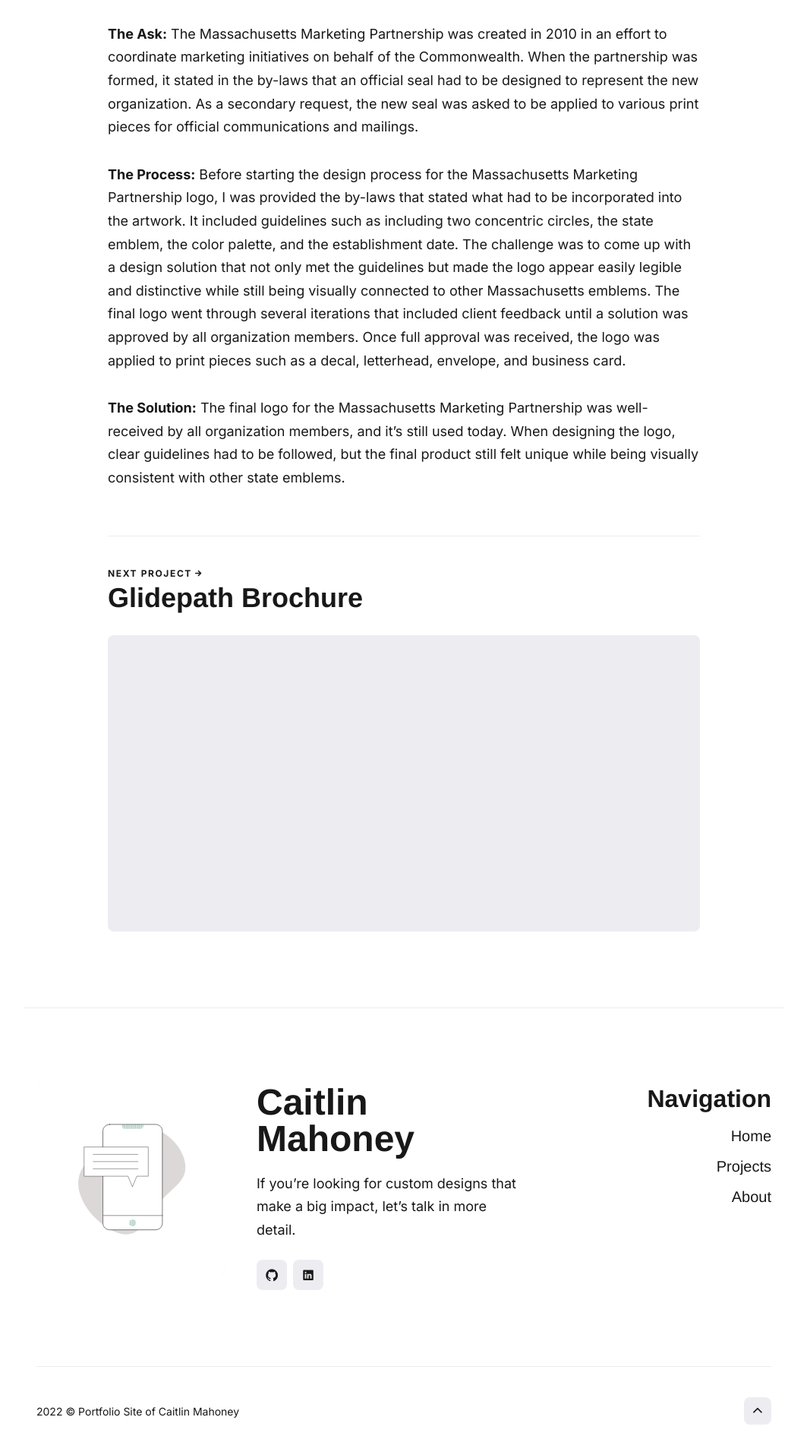
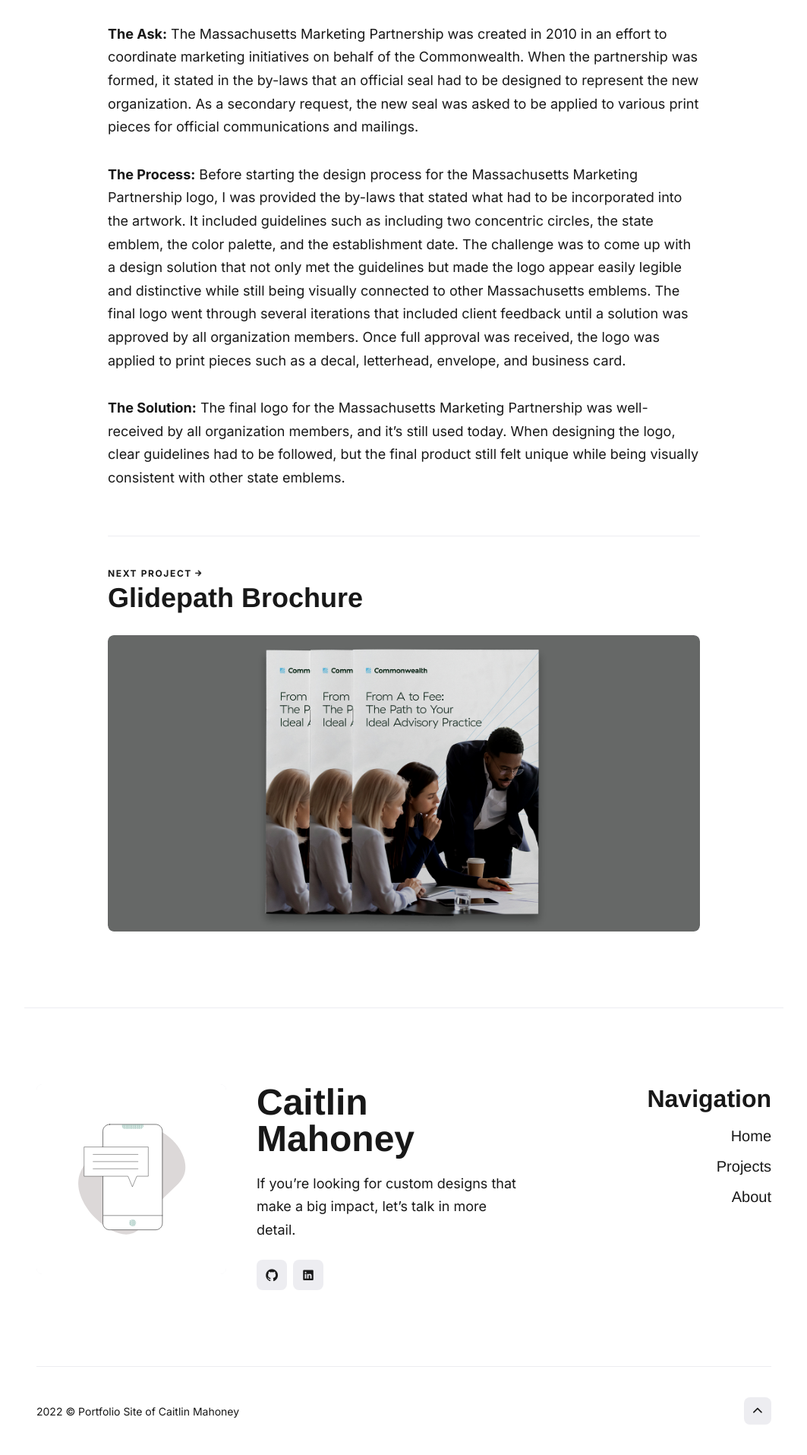
Before and after one commit to caitlinlmahoney/myportfolio, a Jekyll site: the page built from _projects/2022-04-30-massachusetts-marketing-partnership.md, in a window 1280 px wide. Shown: the part 1582-3497 px from the top of the page at 76% size, without its empty margins (108-1171 px from the left). Built offline with Jekyll 4.4.1, drawn with Linux system fonts in a browser that asks for light colours; nearby versions of some CDN libraries; some web fonts are replaced.

Commit message:
add baseurl

```diff
--- a/_layouts/project.html
+++ b/_layouts/project.html
@@ -33,8 +33,8 @@
         <h2 class="project__nav-title">{{page.previous.title}}</h2>
       </div>
     </a>
-    <a class="project__nav-image" href="{{page.previous.url}}">
-      <img class="lazy" data-src="{{site.baseurl}}{{page.previous.image}}" alt="{{page.previous.title}}">
+    <a class="project__nav-image" href="{{site.baseurl}}/{{page.previous.url}}">
+      <img class="lazy" data-src="{{site.baseurl}}/{{page.previous.image}}" alt="{{page.previous.title}}">
     </a>
   </div>
   {% endif %}
```
